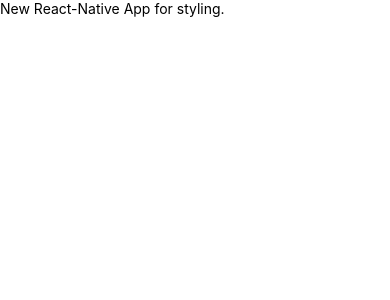
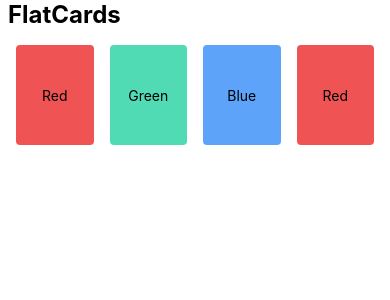
Before and after one commit to Metaverse-Nabeel/style02, a React Native app: screen / in a window 390 px wide. Shown: the top 300 px of the page. Built offline with nearby package versions, Linux system fonts and the light colour scheme.

Commit message:
Flat card component made with styling

```diff
--- a/App.tsx
+++ b/App.tsx
@@ -1,8 +1,15 @@
 import React from 'react';
-import {Text} from 'react-native';
+import {SafeAreaView, ScrollView} from 'react-native';
+import FlatCards from './components/FlatCards';
 
 function App() {
-  return <Text>New React-Native App for styling.</Text>;
+  return (
+    <SafeAreaView>
+      <ScrollView>
+        <FlatCards />
+      </ScrollView>
+    </SafeAreaView>
+  );
 }
 
 export default App;
--- /dev/null
+++ b/components/FlatCards.tsx
@@ -0,0 +1,57 @@
+/* eslint-disable prettier/prettier */
+import { StyleSheet, Text, View} from 'react-native';
+import React from 'react';
+
+export default function FlatCards() {
+  return (
+    <View>
+      <Text style={styles.headingText}>FlatCards</Text>
+      <View style={styles.container}>
+        <View style={[styles.card,styles.cardOne]}>
+            <Text>Red</Text>
+        </View>
+        <View style={[styles.card,styles.cardTwo]}>
+            <Text>Green</Text>
+        </View>
+        <View style={[styles.card,styles.cardThree]}>
+            <Text>Blue</Text>
+        </View>
+        <View style={[styles.card,styles.cardOne]}>
+            <Text>Red</Text>
+        </View>
+      </View>
+    </View>
+  );
+}
+
+const styles = StyleSheet.create({
+    headingText: {
+        fontSize:24,
+        fontWeight: 'bold',
+        paddingHorizontal: 8,
+    },
+    container: {
+        flex: 1,
+        flexDirection: 'row',
+        padding: 8,
+    },
+    card: {
+        flex: 1,
+        justifyContent: 'center',
+        alignItems: 'center',
+        width: 100,
+        // width: '20%',
+        height: 100,
+        borderRadius: 4,
+        margin: 8,
+    },
+    cardOne: {
+        backgroundColor: '#EF5354',
+    },
+    cardTwo: {
+        backgroundColor: '#50DBB4',
+    },
+    cardThree: {
+        backgroundColor: '#5DA3FA',
+    },
+});
```
Also changed, not shown: .prettierrc.js.
